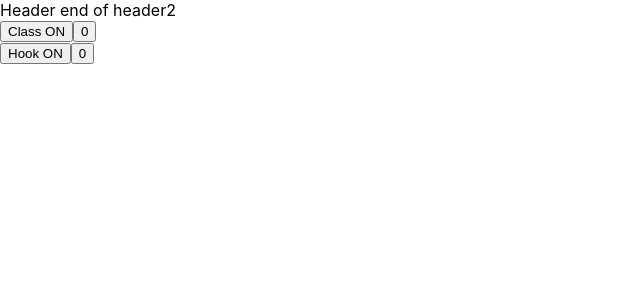
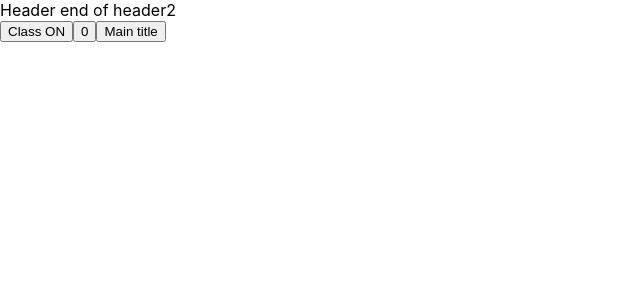
Before and after one commit to szylwythot/w14-react-practices, a React (Create React App) app: page / in a window 1280 px wide. Shown: the top 300 px of the page, without its empty margins (0-640 px from the left). Built offline with nearby package versions, Linux system fonts and the light colour scheme.

Commit message:
button object

```diff
--- a/src/component/ButtonWithClass.jsx
+++ b/src/component/ButtonWithClass.jsx
@@ -6,7 +6,11 @@ class ButtonWithClass extends Component {
         super();
         this.state = {
             key1 : "Class ON",
-            key2 : 0
+            key2 : 0,
+            title : {
+                main: "Main title",
+                sub: "Sub title"
+            }
         };
     }
 
@@ -19,6 +23,22 @@ class ButtonWithClass extends Component {
                 <button onClick={() => this.setState({key2 : 1})}>
                     {this.state.key2}
                 </button>
+                {/* <button onClick={() => {
+                        this.state.key2 = 1;
+                        console.log(this.state);
+                    }}>
+                    {this.state.key2}
+                </button> */}
+                <button onClick={() => {
+                    this.setState({
+                        title : {
+                            main: "h1",
+                            sub: "subtitle"
+                        }
+                    })
+                    console.log(this.state);
+                    }}>{this.state.title.main}
+                </button>
             </div>
         );
     }
--- a/src/index.js
+++ b/src/index.js
@@ -10,6 +10,6 @@ root.render(
   <React.StrictMode>
     <Header to="end of header2" />
     <ButtonWithClass />
-    <ButtonWithHooks />
+    {/* <ButtonWithHooks /> */}
   </React.StrictMode>
 );
```
